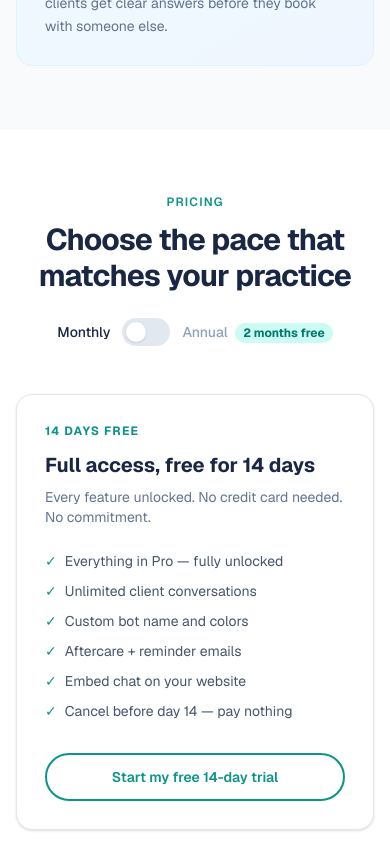
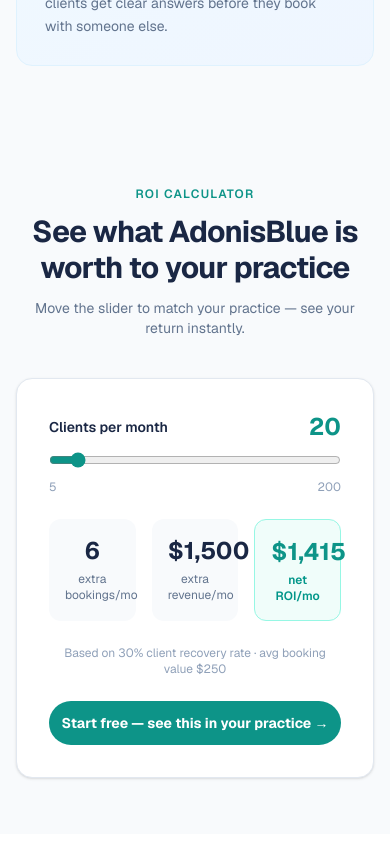
Before and after one commit to M316-mar/AdonisBlue, a Next.js app: page / in a window 390 px wide. Shown: the part 5760-6604 px from the top of the page. Built offline with nearby package versions, Linux system fonts and the light colour scheme; a web font is replaced by a local one.

Commit message:
feat: add ROI calculator to landing page

```diff
--- a/app/page.tsx
+++ b/app/page.tsx
@@ -2,6 +2,56 @@
 
 import { useState } from "react";
 import Image from "next/image";
+
+function ROICalculator() {
+  const [clients, setClients] = useState(20);
+  const bookingValue = 250;
+  const recoveryRate = 0.3;
+  const extraBookings = Math.round(clients * recoveryRate);
+  const monthlyRevenue = extraBookings * bookingValue;
+  const cost = 85;
+  const roi = monthlyRevenue - cost;
+
+  return (
+    <div className="space-y-6">
+      <div>
+        <div className="flex items-center justify-between mb-2">
+          <label className="text-sm font-semibold text-[#1a2744]">Clients per month</label>
+          <span className="text-2xl font-bold text-[#0d9488]">{clients}</span>
+        </div>
+        <input
+          type="range"
+          min={5}
+          max={200}
+          value={clients}
+          onChange={e => setClients(Number(e.target.value))}
+          className="w-full accent-[#0d9488]"
+        />
+        <div className="flex justify-between text-xs text-slate-400 mt-1">
+          <span>5</span><span>200</span>
+        </div>
+      </div>
+      <div className="grid grid-cols-3 gap-4 text-center">
+        <div className="rounded-xl bg-slate-50 p-4">
+          <p className="text-2xl font-bold text-[#1a2744]">{extraBookings}</p>
+          <p className="text-xs text-slate-500 mt-1">extra bookings/mo</p>
+        </div>
+        <div className="rounded-xl bg-slate-50 p-4">
+          <p className="text-2xl font-bold text-[#1a2744]">${monthlyRevenue.toLocaleString()}</p>
+          <p className="text-xs text-slate-500 mt-1">extra revenue/mo</p>
+        </div>
+        <div className="rounded-xl bg-teal-50 border border-teal-200 p-4">
+          <p className="text-2xl font-bold text-[#0d9488]">${roi.toLocaleString()}</p>
+          <p className="text-xs text-teal-600 mt-1 font-semibold">net ROI/mo</p>
+        </div>
+      </div>
+      <p className="text-center text-xs text-slate-400">Based on 30% client recovery rate · avg booking value $250</p>
+      <a href="/auth" className="block w-full rounded-full bg-[#0d9488] py-3 text-center text-sm font-bold text-white transition hover:bg-teal-700">
+        Start free — see this in your practice →
+      </a>
+    </div>
+  );
+}
 
 const features = [
   { emoji: "🌙", title: "Always-on front desk", description: "Cover nights and busy clinic windows without being glued to your phone." },
@@ -289,6 +339,18 @@ export default function Home() {
           </div>
         </section>
 
+        {/* ── ROI CALCULATOR ── */}
+        <section className="bg-slate-50 px-4 py-14 sm:px-6 lg:px-8">
+          <div className="mx-auto max-w-3xl text-center">
+            <p className="text-xs font-semibold uppercase tracking-widest text-[#0d9488]">ROI Calculator</p>
+            <h2 className="mt-3 text-3xl font-bold tracking-tight text-[#1a2744]">See what AdonisBlue is worth to your practice</h2>
+            <p className="mt-3 text-sm text-slate-500">Move the slider to match your practice — see your return instantly.</p>
+          </div>
+          <div className="mx-auto mt-10 max-w-2xl rounded-2xl border border-slate-200 bg-white p-8 shadow-sm">
+            <ROICalculator />
+          </div>
+        </section>
+
         {/* ── PRICING ── */}
         <section id="pricing" className="bg-white px-4 py-16 sm:px-6 sm:py-20 lg:px-8 lg:py-24">
           <div className="mx-auto max-w-6xl">
```
